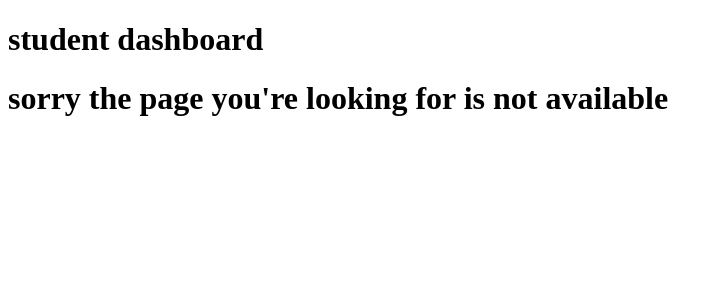
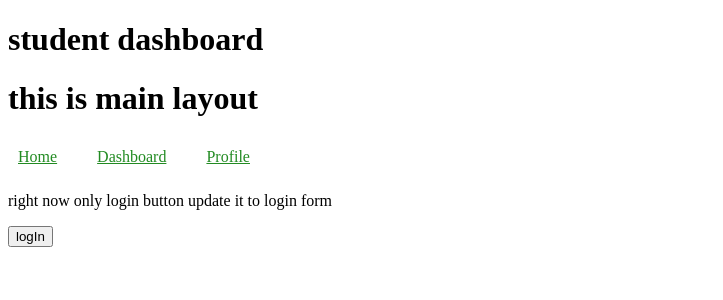
Before and after one commit to sargamsubedi/React-Mini-Project, a React (Vite) app in the folder StudentDashboard/: page /login in a window 1280 px wide. Shown: the top 300 px of the page, without its empty margins (0-723 px from the left). Built offline with nearby package versions, Linux system fonts and the light colour scheme.

Commit message:
add feat: added protective routes

```diff
--- a/StudentDashboard/src/App.jsx
+++ b/StudentDashboard/src/App.jsx
@@ -1,7 +1,7 @@
 
 import MainLayout from './layouts/MainLayout'
 import './App.css'
-import {BrowserRouter,Route,Routes} from 'react-router-dom'
+import { BrowserRouter, Route, Routes } from 'react-router-dom'
 import Subjects from './pages/Subjects'
 import SubjectDetails from './pages/SubjectDetails'
 import NotFound from './pages/NotFound'
@@ -10,6 +10,8 @@ import Profile from './pages/Profile'
 import DashboardLayout from './layouts/DashboardLayout'
 import Assignment from './pages/Assignment'
 import Exam from './pages/Exam'
+import Login from './pages/Login'
+import ProtectedRoutes from './layouts/ProtectedRoutes'
 function App() {
 
   return (
@@ -18,22 +20,27 @@ function App() {
 
       <Routes>
 
-            <Route path="/" element={<MainLayout />} >
+        <Route element={<MainLayout />} >
 
-              <Route path='/' element= {<Home />} />
+          <Route path='/' element={<Home />} />
+
+          <Route path='login' element={<Login />} />
+
+          <Route element ={<ProtectedRoutes/>}>
 
             <Route path="profile" element={<Profile />} />
 
             <Route path="dashboard" element={<DashboardLayout />} >
 
-                <Route path='subjects' element={<Subjects />}/>
+              <Route path='subjects' element={<Subjects />} />
 
               <Route path="subjects/:id" element={<SubjectDetails />} />
 
-                <Route path='assignment' element={<Assignment />}/>
+              <Route path='assignment' element={<Assignment />} />
 
-                <Route path='exam' element={<Exam />}/>
+              <Route path='exam' element={<Exam />} />
 
+            </Route>
           </Route>
         </Route>
 
--- /dev/null
+++ b/StudentDashboard/src/layouts/ProtectedRoutes.jsx
@@ -0,0 +1,15 @@
+import { Navigate, Outlet, useLocation } from "react-router-dom";
+import { useAuth } from "../store/useAuth"
+
+function ProtectedRoutes(){
+
+    const isLoggedIn = useAuth(state=>state.isLoggedIn);
+
+    if(!isLoggedIn) {
+        const location = useLocation();
+        return <Navigate to={"login"} state={{from: location}}/>}
+    else return <Outlet />
+
+}
+
+export default ProtectedRoutes
--- /dev/null
+++ b/StudentDashboard/src/pages/Login.jsx
@@ -0,0 +1,26 @@
+import { useLocation, useNavigate } from "react-router-dom"
+import { useAuth } from "../store/useAuth"
+
+function Login()
+{
+
+    const location = useLocation();
+    const logIn = useAuth(state=>state.logIn)
+    const navigate = useNavigate();
+    function handleLogIn()
+    {
+        // if from is null navigate to home
+    const from = location.state?.from?.pathname  || "/"
+
+        logIn();
+        navigate(from ,{replace:true}) // replace :true if for Replace the current entry in the history stack instead of pushing a new one (so when user back it doesnt goto login page again )
+    }
+    return(
+        <>
+        <p>right now only login button update it to login form</p>
+        <button onClick={handleLogIn}>logIn</button>
+        </>
+    )
+}
+
+export default Login
--- a/StudentDashboard/src/store/useAuth.js
+++ b/StudentDashboard/src/store/useAuth.js
@@ -3,7 +3,7 @@ import { create } from 'zustand'
 export const useAuth = create((set) => ({
 
     isLoggedIn: false,
-    logIn: () => {
+    logIn: (location) => {
         set((state) => (
             { isLoggedIn: true }
         ))
```
Lines whose indentation alone changed are shown as unchanged.
